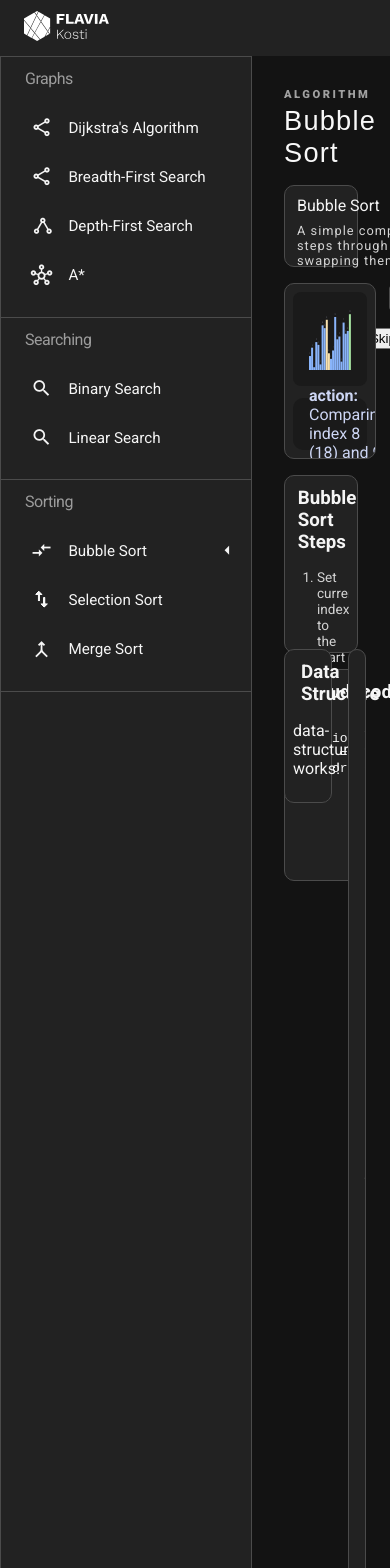
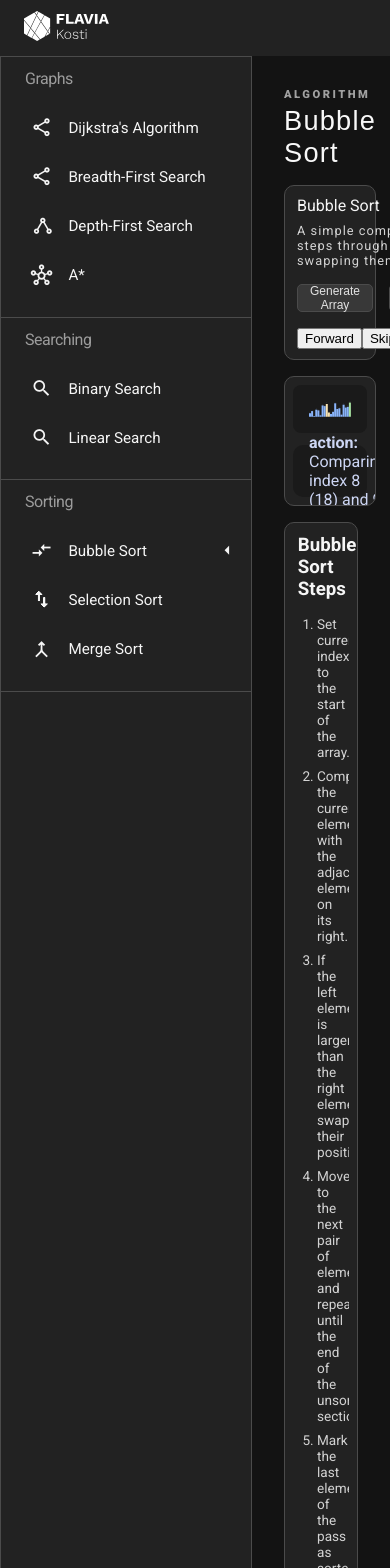
Before and after one commit to flavia3107/algorithm-visualizer, an Angular app: page / in a window 390 px wide. Shown: the top 1568 px of the page. Built offline with nearby package versions, Linux system fonts and the light colour scheme.

Commit message:
Algorithm-Visualizer: Responsivity - P14

```diff
--- a/src/app/app.scss
+++ b/src/app/app.scss
@@ -50,9 +50,10 @@ h3 {
 }
 
 .controls {
-	height: 4rem;
+	min-height: 4rem;
 	flex-shrink: 0;
 }
+
 .visualizer-row {
 	display: flex;
 	gap: 1rem;
@@ -130,8 +131,12 @@ img {
 		height: auto;
 		overflow: auto;
 	}
+
+	.controls {
+		width: 100%;
+	}
+
 	.visualizer-row {
-		height: 350px;
 		max-height: none;
 		flex-direction: column;
 
@@ -141,6 +146,16 @@ img {
 			height: 100%;
 		}
 	}
+
+	.data-log {
+		flex-direction: column;
+	}
+
+	.data-structure,
+	.execution-log {
+		height: 20rem;
+		width: 100%;
+	}
 }
 
 /** TO DO
```
